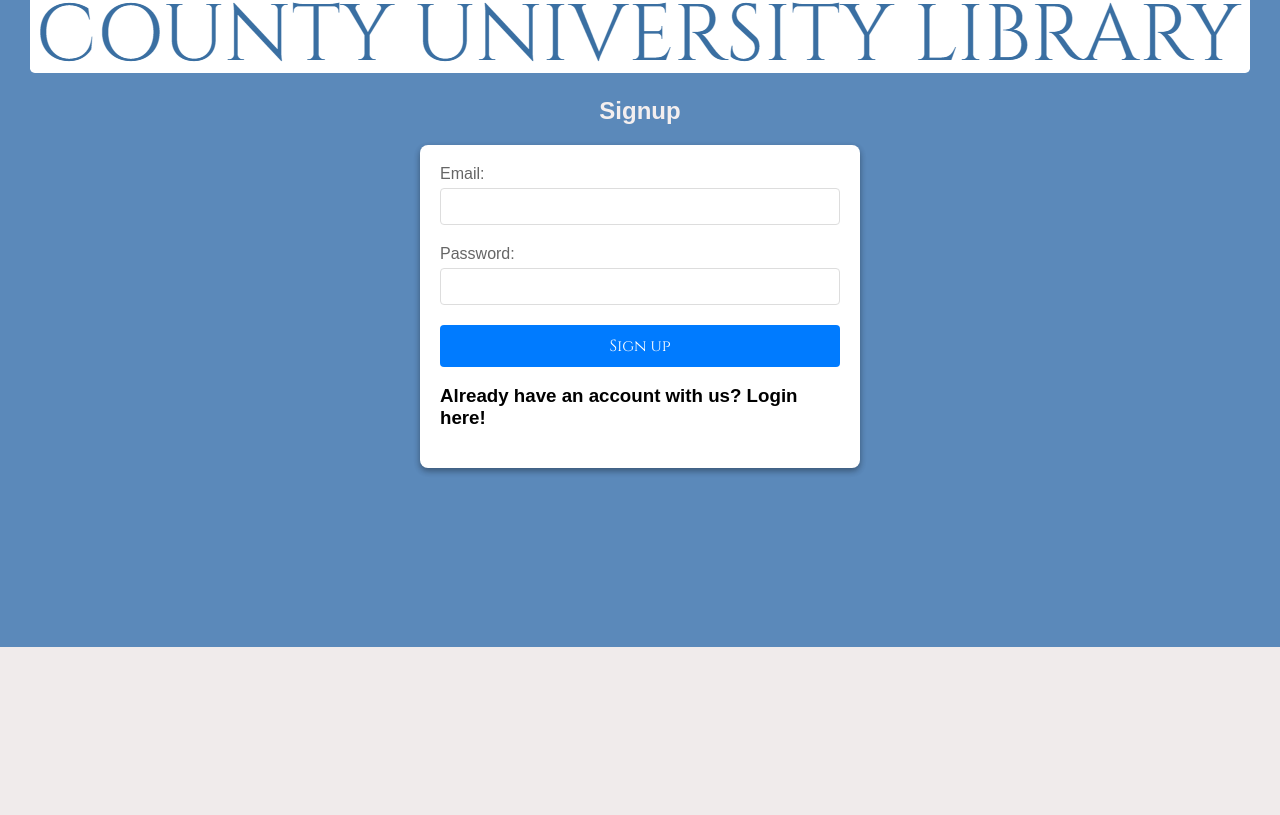
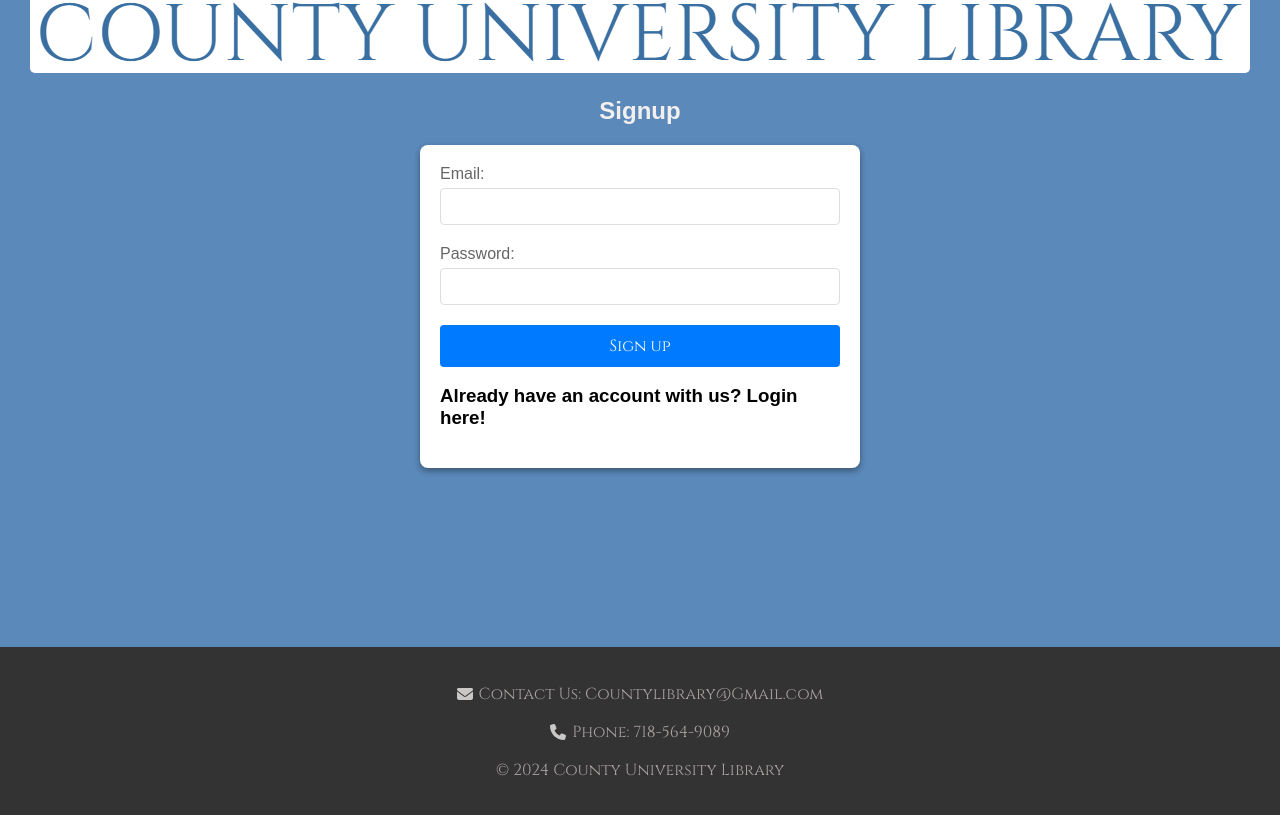
Before and after one commit to mousity/University-Library-System, a React (Vite) app in the folder client/University-Library/: page /signup in a window 1280 px wide. Shown: the part 193-1008 px from the top of the page. Before the commit the page ends 840 px from the top, so only its background shows below. Built offline with nearby package versions, Linux system fonts and the light colour scheme; no server answers.

Commit message:
Added footer to all pages

```diff
--- /dev/null
+++ b/client/University-Library/src/pages/Footer.jsx
@@ -0,0 +1,19 @@
+import './Homepage.css';
+import { FontAwesomeIcon } from '@fortawesome/react-fontawesome';
+import { faEnvelope, faPhone } from '@fortawesome/free-solid-svg-icons';
+import { Link } from "react-router-dom";
+
+function Footer() {
+
+    return (
+        <footer className="footer">
+        <div className="footer-content">
+          <p><FontAwesomeIcon icon={faEnvelope} />Contact Us: Countylibrary@Gmail.com</p>
+          <p><FontAwesomeIcon icon={faPhone} />Phone: 718-564-9089</p>
+          <p>&copy; 2024 County University Library</p>
+        </div>
+      </footer>
+    )
+}
+
+export default Footer;
--- a/client/University-Library/src/pages/Homepage.jsx
+++ b/client/University-Library/src/pages/Homepage.jsx
@@ -4,6 +4,7 @@
 import { FontAwesomeIcon } from '@fortawesome/react-fontawesome';
 import { faCoffee, faHome, faBook, faSearch, faArrowAltCircleLeft, faEnvelope, faPhone } from '@fortawesome/free-solid-svg-icons';
 import { Link } from "react-router-dom";
+import Footer from "./Footer";
 function Homepage() {
 
 
@@ -65,13 +66,7 @@
       ))}
       </ul>
       */}
-      <footer className="footer">
-        <div className="footer-content">
-          <p><FontAwesomeIcon icon={faEnvelope} />Contact Us: Countylibrary@Gmail.com</p>
-          <p><FontAwesomeIcon icon={faPhone} />Phone: 718-564-9089</p>
-          <p>&copy; 2024 County University Library</p>
-        </div>
-      </footer>
+      <Footer></Footer>
     </>
   );
 
--- a/client/University-Library/src/pages/Login.jsx
+++ b/client/University-Library/src/pages/Login.jsx
@@ -5,6 +5,8 @@
 import { useNavigate } from 'react-router-dom';
 import { useAuth } from '../../../AuthContext';
 import logo from '../assets/Logo.png';
+import Footer from './Footer';
+
 function LoginPage() {
   const [email, setEmail] = useState('');
   const [password, setPassword] = useState('');
@@ -52,7 +54,7 @@
 
 
   return (
-
+    <>
     <div className='LoginBackground'>
       <Link to="/"> <img className='logo' src={logo} /> </Link>
       <h2 className='Login'>Login</h2>
@@ -78,6 +80,8 @@
       </form>
 
     </div>
+    <Footer></Footer>
+    </>
   );
 }
 
--- a/client/University-Library/src/pages/Signup.jsx
+++ b/client/University-Library/src/pages/Signup.jsx
@@ -3,6 +3,7 @@
 import { Outlet, Link, useNavigate } from "react-router-dom";
 import { createClient } from '@supabase/supabase-js';
 import logo from '../assets/Logo.png';
+import Footer from './Footer';
 
 function SignupPage() {
 
@@ -47,6 +48,7 @@
 
 
   return (
+    <>
     <div className='SignupBackground'>
       <Link to="/"> <img className='logo' src={logo}/> </Link>
       <h2 className='Signup'>Signup</h2>
@@ -72,7 +74,10 @@
         <h3 className="loginHere">Already have an account with us? <Link className="loginHere1"to="/login">Login here!</Link></h3>
       </form>
 
+
     </div>
+    <Footer></Footer>
+    </>
   );
 }
 
```
